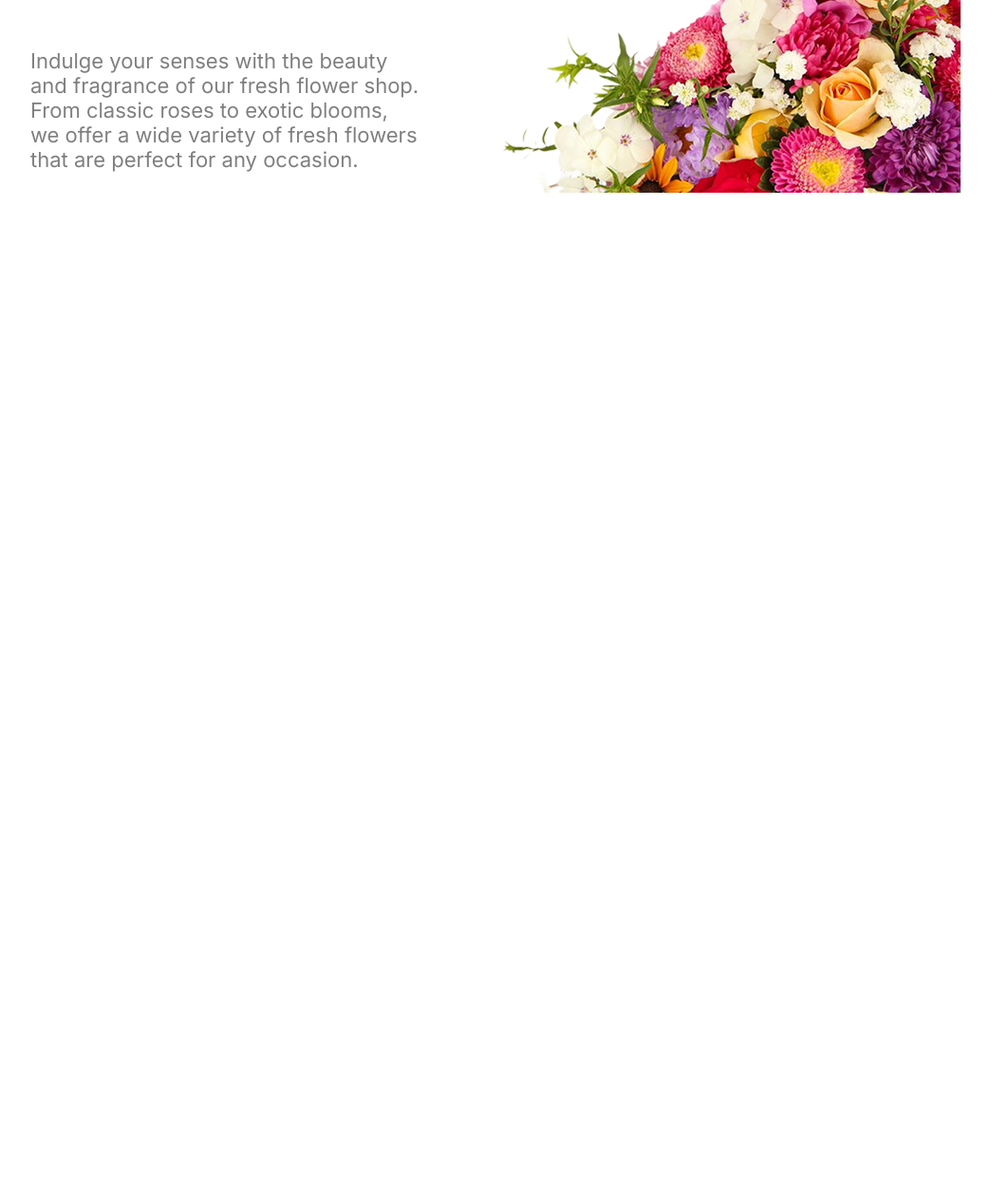
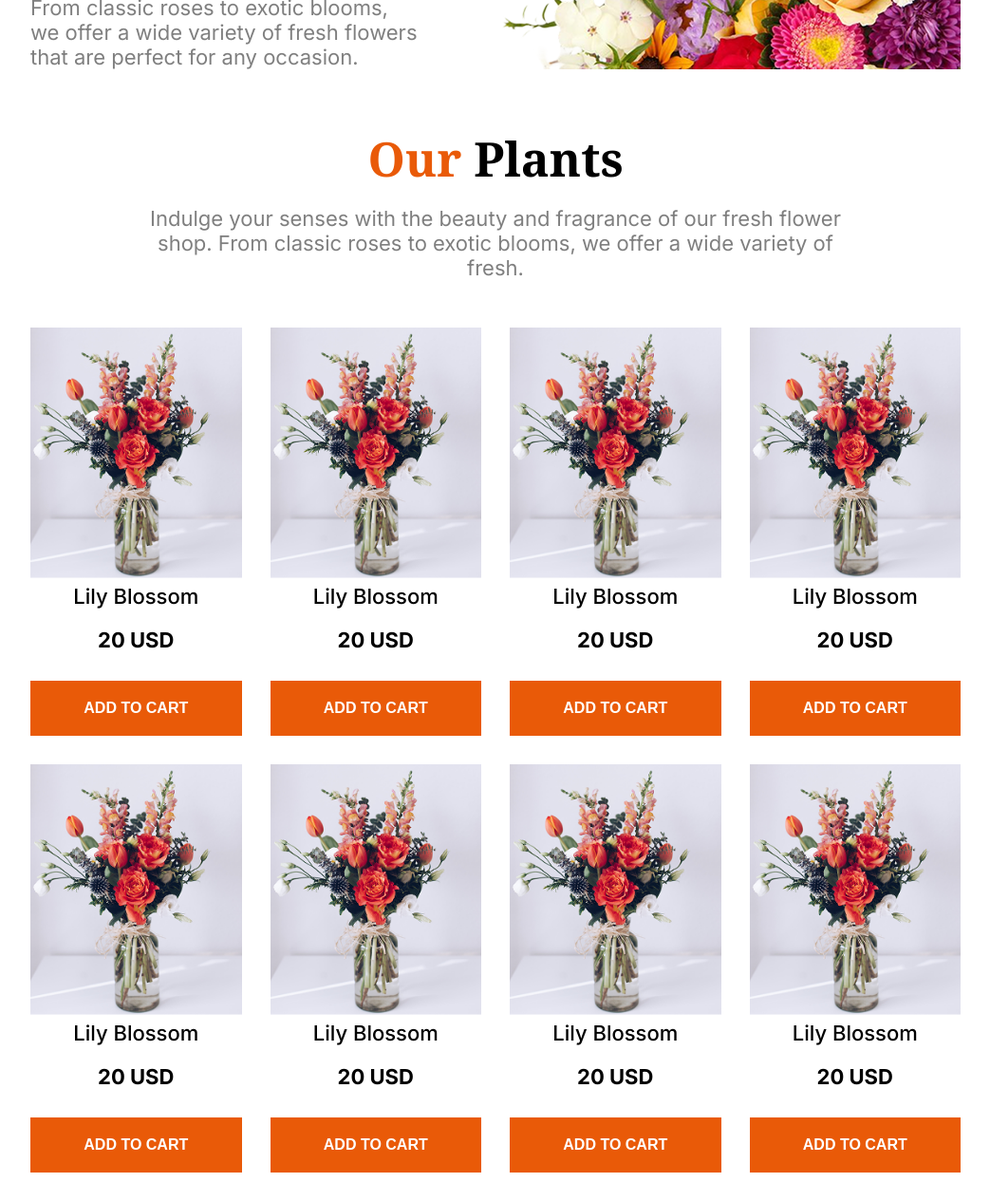
Before and after one commit to rht789/ph_assignment2, a plain HTML site: page index.html in a window 1280 px wide. Shown: the part 554-1819 px from the top of the page at 95% size, without its empty margins (118-1161 px from the left). Before the commit the page ends 847 px from the top, so only its background shows below. Drawn offline with Linux system fonts and the light colour scheme.

Commit message:
added plants section and also fixed some font weight and font size issues

```diff
--- a/index.html
+++ b/index.html
@@ -26,7 +26,60 @@
         </section>
     </header>
     <main>
-
+        <section class="plants">
+            <h3 class="plants-title noto-serif-font"><span class="primary-color">Our</span> Plants</h3>
+            <p class="plants-description gray-1">Indulge your senses with the beauty and fragrance of our fresh flower shop. From classic roses to exotic blooms, we offer a wide variety of fresh.</p>
+            <div class="cards-container">
+                <div class="card">
+                    <img src="images/sample-flower-image.png" alt="">
+                    <p class="flower-name">Lily Blossom</p>
+                    <p class="price">20 USD</p>
+                    <button class="btn">ADD TO CART</button>
+                </div>
+                <div class="card">
+                    <img src="images/sample-flower-image.png" alt="">
+                    <p class="flower-name">Lily Blossom</p>
+                    <p class="price">20 USD</p>
+                    <button class="btn">ADD TO CART</button>
+                </div>
+                <div class="card">
+                    <img src="images/sample-flower-image.png" alt="">
+                    <p class="flower-name">Lily Blossom</p>
+                    <p class="price">20 USD</p>
+                    <button class="btn">ADD TO CART</button>
+                </div>
+                <div class="card">
+                    <img src="images/sample-flower-image.png" alt="">
+                    <p class="flower-name">Lily Blossom</p>
+                    <p class="price">20 USD</p>
+                    <button class="btn">ADD TO CART</button>
+                </div>
+                <div class="card">
+                    <img src="images/sample-flower-image.png" alt="">
+                    <p class="flower-name">Lily Blossom</p>
+                    <p class="price">20 USD</p>
+                    <button class="btn">ADD TO CART</button>
+                </div>
+                <div class="card">
+                    <img src="images/sample-flower-image.png" alt="">
+                    <p class="flower-name">Lily Blossom</p>
+                    <p class="price">20 USD</p>
+                    <button class="btn">ADD TO CART</button>
+                </div>
+                <div class="card">
+                    <img src="images/sample-flower-image.png" alt="">
+                    <p class="flower-name">Lily Blossom</p>
+                    <p class="price">20 USD</p>
+                    <button class="btn">ADD TO CART</button>
+                </div>
+                <div class="card">
+                    <img src="images/sample-flower-image.png" alt="">
+                    <p class="flower-name">Lily Blossom</p>
+                    <p class="price">20 USD</p>
+                    <button class="btn">ADD TO CART</button>
+                </div>
+            </div>
+        </section>
     </main>
     <footer>
 
--- a/style.css
+++ b/style.css
@@ -1,5 +1,5 @@
-@import url('https://fonts.googleapis.com/css2?family=Noto+Serif:ital,wght@0,100..900;1,100..900&display=swap');
-@import url('https://fonts.googleapis.com/css2?family=Inter:ital,opsz,wght@0,14..32,100..900;1,14..32,100..900&display=swap');
+@import url("https://fonts.googleapis.com/css2?family=Noto+Serif:ital,wght@0,100..900;1,100..900&display=swap");
+@import url("https://fonts.googleapis.com/css2?family=Inter:ital,opsz,wght@0,14..32,100..900;1,14..32,100..900&display=swap");
 
 /* ------------------- Fonts ------------------- */
 .inter-font {
@@ -7,7 +7,6 @@
   font-optical-sizing: auto;
   font-style: normal;
 }
-
 
 .noto-serif-font {
   font-family: "Noto Serif", serif;
@@ -17,106 +16,193 @@
 }
 
 /* ------------------- Global Styles ------------------- */
-body{
+body,
+h1,
+h2,
+h3,
+h4,
+h5,
+h6,
+p {
   margin: 0;
 }
 
-main, header{
+main,
+header {
   padding: 30px 150px;
 }
 
 /* ------------------- shared styles ------------------- */
 
-.gray-1{
+.gray-1 {
   color: rgba(0, 0, 0, 0.5);
 }
 
-.gray-2{
+.gray-2 {
   color: rgba(137, 135, 161, 1);
 }
 
-.primary-color{
-    color: #E95A08;
+.primary-color {
+  color: #e95a08;
 }
 
+.btn {
+  background-color: #e95a08;
+  color: white;
+  padding: 20px;
+  font-size: 1rem;
+  font-weight: 600;
+  text-decoration: none;
+  border: none;
+  width: 100%;
+}
 
-
-/* ------------------- Header Styles -------------------*/
-nav{
+/* ---------------------- Header Styles ---------------------- */
+/* ------------------- Nav Styles -------------------*/
+nav {
   display: flex;
   justify-content: space-between;
   align-items: center;
 }
 
-nav img{
+nav img {
   width: 135px;
   height: 100%;
 }
 
-nav ul{
+nav ul {
   display: flex;
   list-style: none;
   gap: 48px;
 }
 
-nav ul a{
+nav ul a {
   text-decoration: none;
   color: black;
   font-size: 1rem;
 }
 
-.home{
-    font-weight: 800;
+.home {
+  font-weight: 700;
 }
 
 /* ------------------- Banner ------------------- */
-.banner{
+.banner {
   display: flex;
   justify-content: space-between;
   align-items: end;
   margin-top: 120px;
-
 }
 
-.banner img{
+.banner img {
   width: 100%;
   height: 100%;
 }
 
-.banner-title{
+.banner-title {
   font-size: 4.0625rem;
   font-weight: 800;
+  margin: 0;
 }
 
-.banner-description{
+.banner-description {
   font-size: 1.375rem;
   font-weight: 400;
 }
 
+/* -------------------------- Main Styles -------------------------- */
+/* ------------------- Plants Section Styles ------------------- */
+.plants {
+  text-align: center;
+}
+
+.plants-title {
+  font-size: 3.125rem;
+  font-weight: 700;
+  margin: 0;
+}
+
+.plants-description {
+  font-size: 1.375rem;
+  margin: 16px auto 50px;
+  width: 75%;
+}
+
+.cards-container {
+  display: grid;
+  grid-template-columns: repeat(4, 1fr);
+  gap: 30px;
+}
+
+.card {
+  width: 100%;
+  height: 100%;
+}
+
+.card img {
+  width: 100%;
+}
+
+.flower-name {
+  font-size: 1.375rem;
+  font-weight: 500;
+  margin-bottom: 20px;
+}
+
+.price {
+  font-size: 1.375rem;
+  font-weight: 700;
+  margin-bottom: 30px;
+}
+
 /* ------------------- Responsiveness ------------------- */
 
-@media(max-width: 576px){
-    main, header{
+@media (max-width: 576px) {
+  main,
+  header {
     padding: 16px 13px;
   }
-    nav img{
-        width:25%;
+  nav img {
+    width: 25%;
   }
-    .hidden{
+  .hidden {
     display: none;
   }
-
-    .banner{
+  /* banner  */
+  .banner {
     flex-direction: column-reverse;
     align-items: center;
     gap: 28px;
+    margin-bottom: 45px;
   }
 
-    .banner-title{
+  .banner-title {
+    width: 55%;
+    font-size: 1.5rem;
+    margin-bottom: 13px;
+  }
+
+  .banner-description {
+    font-size: 0.875rem;
+  }
+  /* plants  */
+  .plants-title {
     font-size: 1.5rem;
   }
+  .plants-description {
+    font-size: 0.875rem;
+    width: 100%;
+  }
+  .cards-container {
+    grid-template-columns: repeat(2, 1fr);
+    gap: 20px;
+  }
 
-    .banner-description{
+  .flower-name, .price{
+    font-size: 1rem;
+  }
+  .btn{
     font-size: 0.875rem;
+    padding: 15px;
   }
 }
```
Lines whose indentation alone changed are shown as unchanged.
